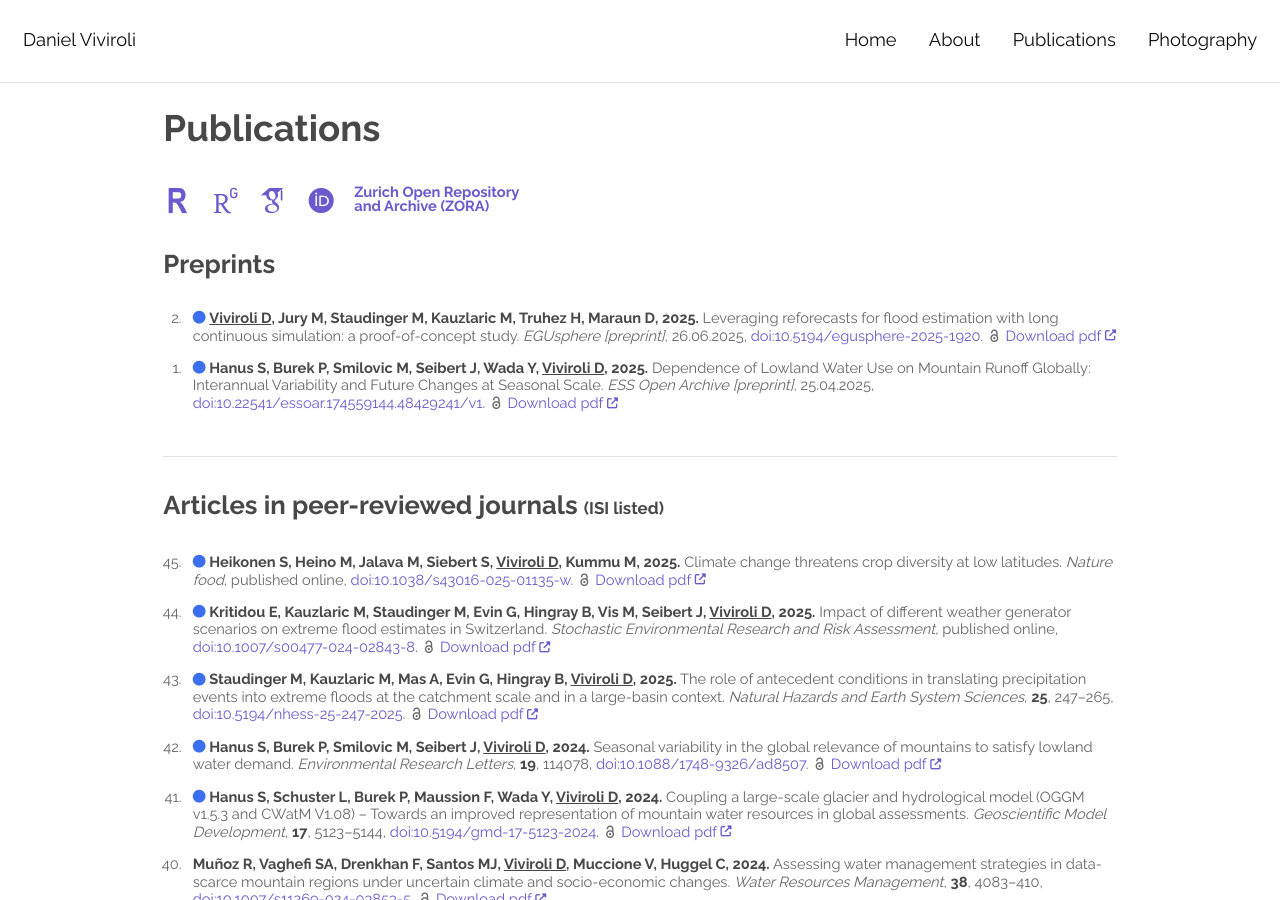
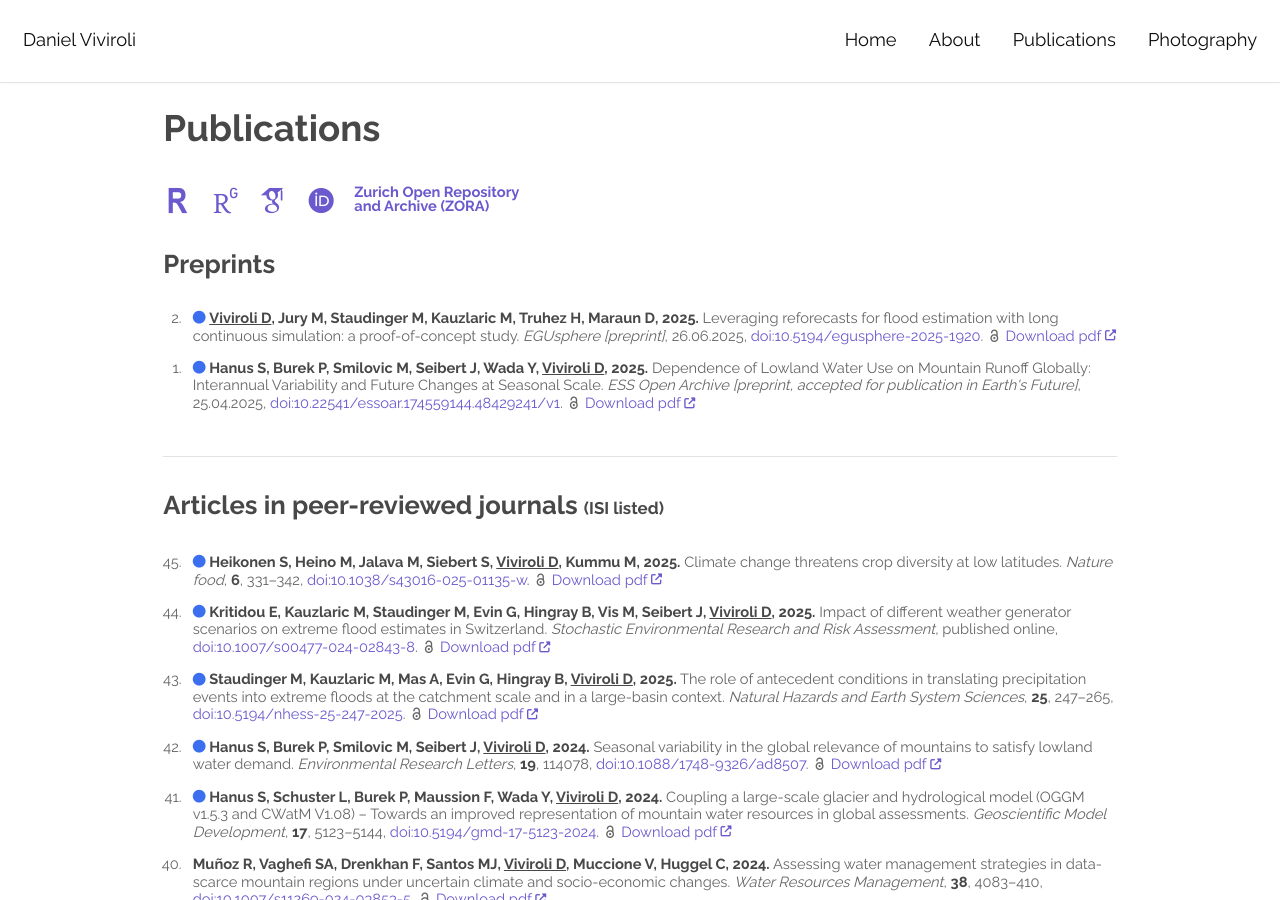
Before and after one commit to dviviroli/dviviroli.github.io, a Jekyll site: the page built from publications.html, in a window 1280 px wide and 900 px high. Built offline with Jekyll 4.4.1, drawn with Linux system fonts in a browser that asks for light colours; some web fonts are replaced; a script that is not in the unit is left out; comment, search, counter and statistics services are not loaded.

Commit message:
contents

```diff
--- a/_data/publications_papers-peer-reviewed.yml
+++ b/_data/publications_papers-peer-reviewed.yml
@@ -3,8 +3,8 @@
   year: 2025
   title: Climate change threatens crop diversity at low latitudes
   journal: Nature food
-  volume: published online
-  # pages: ..................
+  volume: 6
+  pages: 331–342
   doi: 10.1038/s43016-025-01135-w
   pdf: https://www.nature.com/articles/s43016-025-01135-w.pdf
   pdf_external: Y
--- a/_data/publications_papers-preprints.yml
+++ b/_data/publications_papers-preprints.yml
@@ -12,7 +12,7 @@
 - authors: Hanus S, Burek P, Smilovic M, Seibert J, Wada Y, Viviroli D
   year: 2025
   title: "Dependence of Lowland Water Use on Mountain Runoff Globally: Interannual Variability and Future Changes at Seasonal Scale"
-  archive: ESS Open Archive [preprint]
+  archive: ESS Open Archive [preprint, accepted for publication in Earth's Future]
   date: 25.04.2025
   doi: "10.22541/essoar.174559144.48429241/v1"
   pdf: https://essopenarchive.org/doi/pdf/10.22541/essoar.174559144.48429241/v1
```
